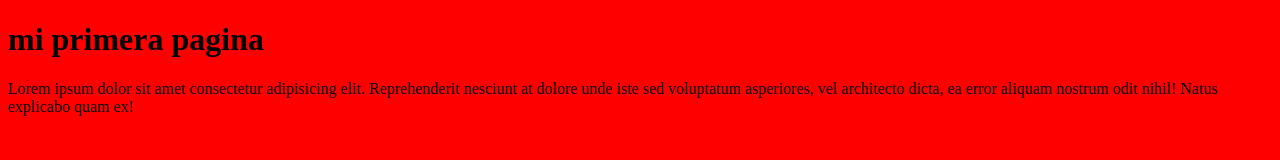
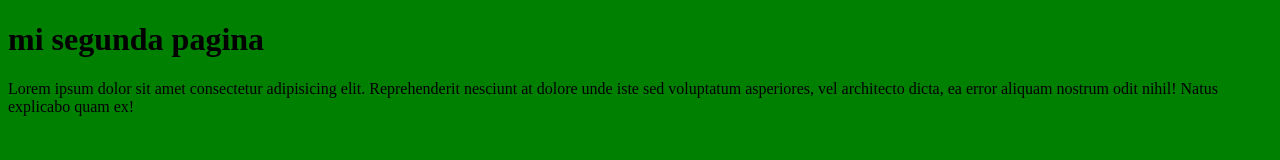
Before and after one commit to FitoXico/29092020, a plain HTML site: page index.html in a window 1280 px wide. Drawn offline with Linux system fonts and the light colour scheme.

Commit message:
cambio de color

```diff
--- a/assets/style.css
+++ b/assets/style.css
@@ -1,3 +1,3 @@
 body{
-    background-color: red;
+    background-color: green;
 }
--- a/index.html
+++ b/index.html
@@ -8,7 +8,7 @@
 </head>
 
 <body>
-    <h1>mi primera pagina</h1>
+    <h1>mi segunda pagina</h1>
 <p>Lorem ipsum dolor sit amet consectetur adipisicing elit. Reprehenderit nesciunt at dolore unde iste sed voluptatum asperiores, vel architecto dicta, ea error aliquam nostrum odit nihil! Natus explicabo quam ex!</p>
 </body>
 </html>
```
